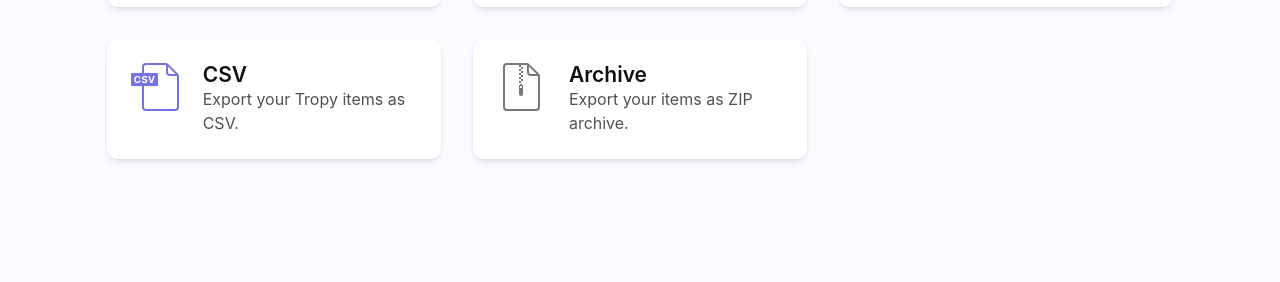
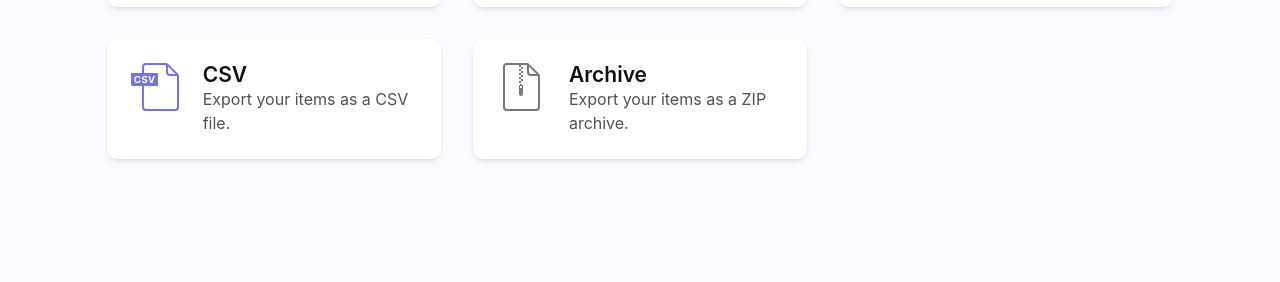
Before and after one commit to tropy/tropy.github.io, a Jekyll site: the page built from index.html, in a window 1280 px wide and 900 px high, scrolled down 5333 px. Shown: the part 171-453 px from the top of the window. Built offline with Jekyll 4.4.1, drawn with Linux system fonts in a browser that asks for light colours.

Commit message:
Suggested text edits to the plugin section

```diff
--- a/index.html
+++ b/index.html
@@ -151,7 +151,7 @@ title: Explore your research photos
           <img src="assets/images/plugins/csv-plugin-icon.svg" width="48" height="48">
           <div>
             <p class="name">CSV</p>
-            <p class="description">Export your Tropy items as CSV.</p>
+            <p class="description">Export your items as a CSV file.</p>
           </div>
         </a>
       </li>
@@ -160,7 +160,7 @@ title: Explore your research photos
           <img src="assets/images/plugins/archive-plugin-icon.svg" width="48" height="48">
           <div>
             <p class="name">Archive</p>
-            <p class="description">Export your items as ZIP archive.</p>
+            <p class="description">Export your items as a ZIP archive.</p>
           </div>
         </a>
       </li>
```
